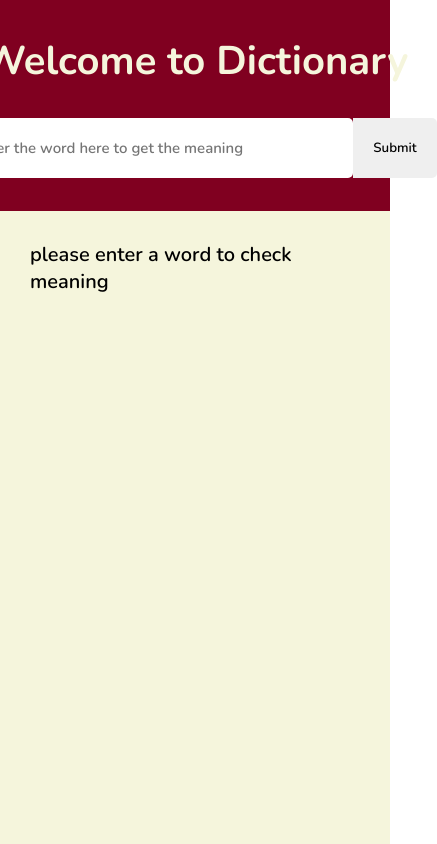
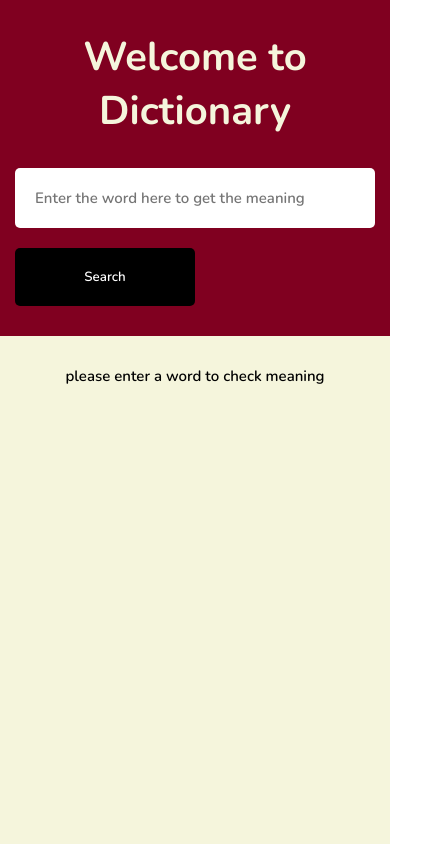
Before and after one commit to Naominm/Dictionary-app, a React (Vite) app: page / in a window 390 px wide. Shown: the top 844 px of the page, 437 px wide, since content can reach past the window. Built offline with nearby package versions, Linux system fonts and the light colour scheme.

Commit message:
Add more resposiveness on the result container

```diff
--- a/src/components/Dictionary.css
+++ b/src/components/Dictionary.css
@@ -24,14 +24,26 @@
   gap: 3rem;
   margin-top: 3rem;
   margin-bottom: 3rem;
+  flex-wrap: wrap;
 }
 .form-elements input {
-  width: 40rem;
+    /* flex: 1; */
+  width: 100%;
   font-size: 1.5rem;
   outline: none;
   border-top-left-radius: 0.5rem;
   border-bottom-left-radius: 0.5rem;
+  border-top-right-radius: 0rem;
+  border-bottom-right-radius: 0rem;
+
 }
+@media screen and (max-width:31.25em) {
+    .form-elements input {
+        width: 100%;
+        border-radius: 0.5rem;
+    }
+ }
+
 
 .search {
   padding: 2rem;
@@ -40,31 +52,55 @@
   word-spacing: 1.8;
   font-family: inherit;
 }
+.search.submit {
+    border-left: none;
+    background-color: black;
+    color: var(--color-white);
+}
 .search,
 .submit {
+
   outline: none;
   border-top-right-radius: 0.5rem;
   border-bottom-right-radius: 0.5rem;
 }
+@media screen and (max-width:31.25em) {
+    .submit {
+        border-radius: 0.5rem;
+        width: 50%;
+
+    }
+ }
+
 .submit:hover {
-  background-color: black;
-  color: var(--color-white);
+  background-color: var(--color-dark-peach);
+  color: #000;
 }
 .col-elements {
   display: flex;
   flex-direction: row;
+ margin-inline: 1.5rem;
+}
+@media screen and (max-width:31.25em) {
+   .col-elements{
+    flex-direction: column;
+    gap: 2rem;
+   }
 }
 
 .result-content {
   background-color: var(--color-dark-peach);
   min-height: 100vh;
   width: 100%;
-  font-size: 2rem;
+  font-size: 1.5rem;
   font-family: var(--primary-font);
   font-weight: 600;
   padding: 3rem;
   display: flex;
   flex-direction: column;
   align-items: center;
-  gap: 2rem;
 }
+.content-parent{
+    display: flex;
+    flex-direction: column;
+}
--- a/src/components/Dictionary.jsx
+++ b/src/components/Dictionary.jsx
@@ -61,8 +61,10 @@ function Dictionary() {
         {wordMeaning.meanings.map((meaning, index) => (
           <div key={index}>
             <h3>{meaning.partOfSpeech}</h3>
-            {meaning.definitions.map((definition, defIndex) => (
-              <p key={defIndex}>{definition.definition}</p>
+
+            {meaning.definitions.map((definition, definitionIndex) => (
+
+              <p key={definitionIndex}>{definition.definition}</p>
             ))}
           </div>
         ))}
@@ -85,12 +87,14 @@ function Dictionary() {
               value={word}
               onChange={(e) => setWord(e.target.value)}
             />
-            <button className="search submit">Submit</button>
+            <button className="search submit" disabled={loading}>Search</button>
           </div>
         </form>
       </div>
 
-      <div className="result-content">{content}</div>
+      <div className="result-content">
+        <div className="content-parent">  {content}</div>
+      </div>
     </div>
   );
 }
```
